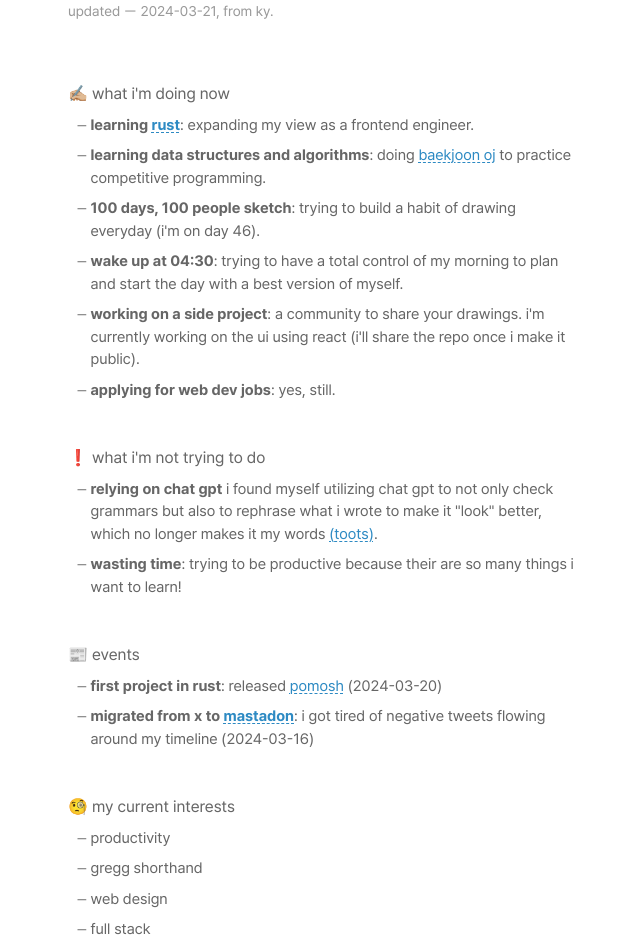
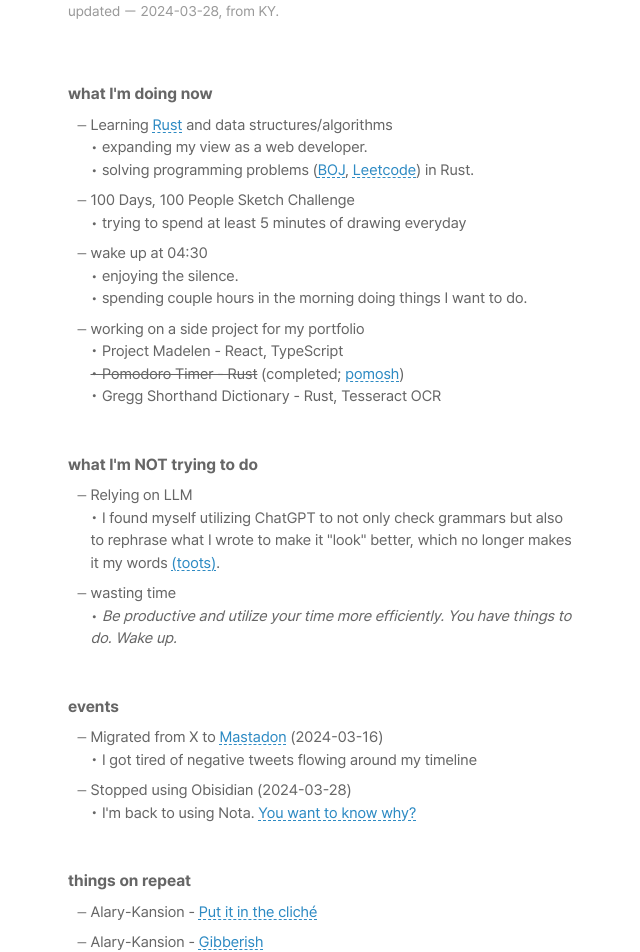
Before and after one commit to raselshikdar/blog.rasel.us.kg, a Next.js app: page /now in a window 1280 px wide. Shown: the part 221-1173 px from the top of the page, without its empty margins (318-958 px from the left). Built offline with nearby package versions, Linux system fonts and the light colour scheme.

Commit message:
now page updated

```diff
--- a/src/pages/now/index.tsx
+++ b/src/pages/now/index.tsx
@@ -18,98 +18,167 @@ const Now = () => {
           <h1 className={styles.title}>now</h1>
           <div className={styles.date}>
             <span>published ー 2024-03-18, from KY.</span>
-            <span>updated ー 2024-03-21, from KY.</span>
+            <span>updated ー 2024-03-28, from KY.</span>
           </div>
         </div>
         <main className={styles.main}>
           <div className={styles.section}>
-            <div className={styles.title}>✍🏼 what I'm doing now</div>
+            <div className={styles.title}>
+              <strong>what I'm doing now</strong>
+            </div>
             <ul className={styles.list}>
               <li>
-                <strong>
-                  Learning <a href="https://www.rust-lang.org/learn">Rust</a>
-                </strong>
-                : expanding my view as a frontend engineer.
+                Learning{' '}
+                <a
+                  href="https://www.rust-lang.org/learn"
+                  target="_blank"
+                  rel="noreferrer noopener"
+                >
+                  Rust
+                </a>{' '}
+                and data structures/algorithms
+                <ul>
+                  <li>• expanding my view as a web developer.</li>
+                  <li>
+                    • solving programming problems (
+                    <a
+                      href="https://www.acmicpc.net/"
+                      target="_blank"
+                      rel="noreferrer noopener"
+                    >
+                      BOJ
+                    </a>
+                    ,{' '}
+                    <a
+                      href="https://leetcode.com/"
+                      target="_blank"
+                      rel="noreferrer noopener"
+                    >
+                      Leetcode
+                    </a>
+                    ) in Rust.
+                  </li>
+                </ul>
               </li>
               <li>
-                <strong>learning data structures and algorithms</strong>: Doing{' '}
-                <a href="https://www.acmicpc.net/">Baekjoon OJ</a> to practice
-                competitive programming.
+                100 Days, 100 People Sketch Challenge
+                <ul>
+                  <li>
+                    • trying to spend at least 5 minutes of drawing everyday
+                  </li>
+                </ul>
               </li>
               <li>
-                <strong>100 Days, 100 People Sketch</strong>: trying to build a
-                habit of drawing everyday (I'm on day 46).
+                wake up at 04:30
+                <ul>
+                  <li>• enjoying the silence.</li>
+                  <li>
+                    • spending couple hours in the morning doing things I want
+                    to do.
+                  </li>
+                </ul>
               </li>
               <li>
-                <strong>wake up at 04:30</strong>: trying to have a total
-                control of my morning to plan and start the day with a best
-                version of myself.
+                working on a side project for my portfolio
+                <ol>
+                  <li>• Project Madelen - React, TypeScript</li>
+                  <li>
+                    <del>• Pomodoro Timer - Rust</del> (completed;{' '}
+                    <a
+                      href="https://github.com/rolemadelen/pomosh"
+                      rel="noreferrer noopener"
+                      target="_blank"
+                    >
+                      pomosh
+                    </a>
+                    )
                   </li>
-              <li>
-                <strong>working on a side project</strong>: a community to share
-                your drawings. I'm currently working on the UI using React (I'll
-                share the repo once i make it public).
-              </li>
-              <li>
-                <strong>applying for web dev jobs</strong>: yes, still.{' '}
+                  <li>• Gregg Shorthand Dictionary - Rust, Tesseract OCR</li>
+                </ol>
               </li>
             </ul>
           </div>
 
           <div className={styles.section}>
-            <div className={styles.title}>❗️ what I'm not trying to do</div>
+            <div className={styles.title}>
+              <strong>what I'm NOT trying to do</strong>
+            </div>
             <ul className={styles.list}>
               <li>
-                <strong>Relying on chat gpt</strong> I found myself utilizing
-                chat gpt to not only check grammars but also to rephrase what I
-                wrote to make it "look" better, which no longer makes it my
-                words{' '}
+                Relying on LLM
+                <ul>
+                  <li>
+                    • I found myself utilizing ChatGPT to not only check
+                    grammars but also to rephrase what I wrote to make it "look"
+                    better, which no longer makes it my words{' '}
                     <a href="https://techhub.social/@mrolemadelen/112052013783314073">
                       (toots)
                     </a>
                     .
                   </li>
+                </ul>
+              </li>
               <li>
-                <strong>wasting time</strong>: trying to be productive because
-                their are so many things I want to learn!
+                wasting time
+                <ul>
+                  <li>
+                    •{' '}
+                    <i>
+                      Be productive and utilize your time more efficiently. You
+                      have things to do. Wake up.
+                    </i>
+                  </li>
+                </ul>
               </li>
             </ul>
           </div>
 
           <div className={styles.section}>
-            <div className={styles.title}>📰 events</div>
+            <div className={styles.title}>
+              <strong>events</strong>
+            </div>
             <ul className={styles.list}>
               <li>
-                <strong>First project in Rust</strong>: Released{' '}
-                <a href="https://github.com/rolemadelen/pomosh">pomosh</a>{' '}
-                (2024-03-20)
-              </li>
-              <li>
-                <strong>
                 Migrated from X to{' '}
                 <a href="https://elk.zone/techhub.social/@mrolemadelen">
                   Mastadon
-                  </a>
-                </strong>
-                : i got tired of negative tweets flowing around my timeline
+                </a>{' '}
                 (2024-03-16)
+                <ul>
+                  <li>
+                    • I got tired of negative tweets flowing around my timeline
+                  </li>
+                </ul>
+              </li>
+              <li>
+                Stopped using Obisidian (2024-03-28)
+                <ul>
+                  <li>
+                    • I'm back to using Nota.{' '}
+                    <a href="./post/2403280523">You want to know why?</a>
+                  </li>
+                </ul>
               </li>
             </ul>
           </div>
 
           <div className={styles.section}>
-            <div className={styles.title}>🧐 my current interests</div>
+            <div className={styles.title}>
+              <strong>things on repeat</strong>
+            </div>
             <ul className={styles.list}>
-              <li>productivity</li>
-              <li>Gregg Shorthand</li>
-              <li>Web Design</li>
-              <li>full stack</li>
-            </ul>
-          </div>
-
-          <div className={styles.section}>
-            <div className={styles.title}>🎵 things on repeat</div>
-            <ul className={styles.list}>
+              <li>
+                Alary-Kansion -{' '}
+                <a href="https://open.spotify.com/track/6h3QXG0JYCTdmha9F1Wxzi?si=86432fcea05844ee">
+                  Put it in the cliché
+                </a>
+              </li>
+              <li>
+                Alary-Kansion -{' '}
+                <a href="https://open.spotify.com/track/3HL22Xvma3Rz2Mu0smqTku?si=14436fb3aef94c5c">
+                  Gibberish
+                </a>
+              </li>
               <li>
                 Audrey Nuna -{' '}
                 <a href="https://open.spotify.com/track/01ukVTKa6DhejzNulpoG2t?si=dab9a3605e074753">
@@ -120,18 +189,6 @@ const Now = () => {
                 아이유 (IU) -{' '}
                 <a href="https://open.spotify.com/track/0djkJ3iAARXRCbfbwwVc3o?si=f53c210e4b2241cf">
                   love wins all
-                </a>
-              </li>
-              <li>
-                YDG -{' '}
-                <a href="https://open.spotify.com/track/2GrMgAZpKLVEghKXnmOOUk?si=09da6827f9f047c9">
-                  근의 공식
-                </a>
-              </li>
-              <li>
-                Zion T, AKMU -{' '}
-                <a href="https://open.spotify.com/track/0qsv5I5fEnRoX2Enb3mBNr?si=e736b7f2d1284b66">
-                  V (Peace) (feat. AKMU)
                 </a>
               </li>
             </ul>
--- a/src/pages/now/now.module.scss
+++ b/src/pages/now/now.module.scss
@@ -6,7 +6,6 @@
   margin: 0 auto;
 
   color: $color-gray;
-  text-transform: lowercase;
 
   p {
     margin-bottom: 1rem;
@@ -54,7 +53,7 @@
       font-size: 12px;
     }
 
-    li {
+    & > li {
       margin-bottom: px2rem(8);
     }
   }
```
Lines whose indentation alone changed are shown as unchanged.
